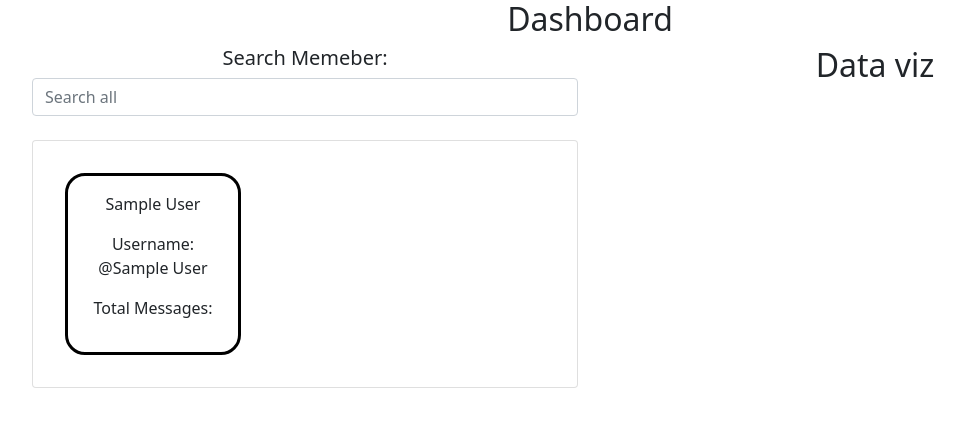
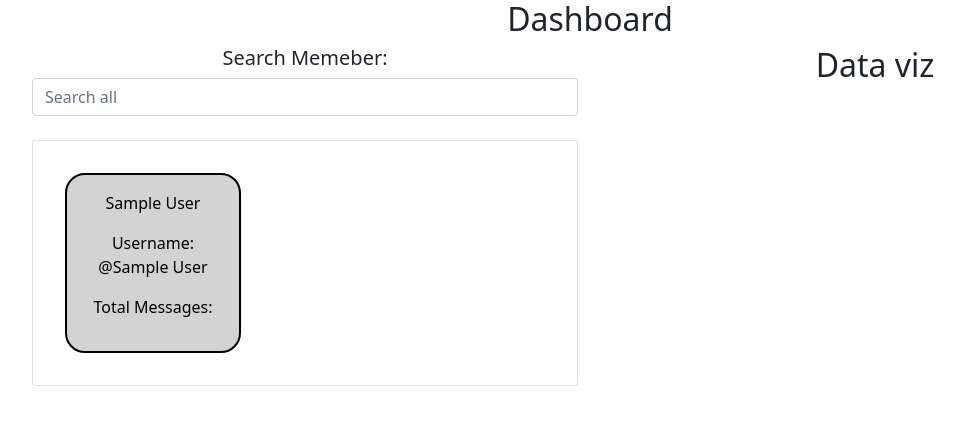
Before and after one commit to aramattamara/Conversation-Insights, a Flask app: page /users in a window 1280 px wide. Shown: the top 427 px of the page, without its empty margins (50-1014 px from the left). Run offline with Flask 2, Linux system fonts and the light colour scheme; tables that the repository leaves empty hold one stand-in row (values such as "Sample post"); some libraries are stand-ins or nearby versions.

Commit message:
Change card to response on click

```diff
--- a/static/css/site.css
+++ b/static/css/site.css
@@ -1,14 +1,3 @@
-div.member {
-    text-align: center;
-    border-radius: 20px;
-    border: 3px solid black;
-    width: 11em;
-    height: auto;
-    margin: 2em;
-    padding: 1em;
-    display: inline-block;
-}
-
 span.dashboard.glyphicon-search {
     font-size: 2em;
     color: #D5D5D5;
--- a/static/js/membercards.jsx
+++ b/static/js/membercards.jsx
@@ -1,6 +1,27 @@
 function MemberCard(props) {
+
+    const [isSelected, setIsSelected] = React.useState(false);
+
+    const handleClick = () => {
+        setIsSelected(!isSelected);
+    };
+
+    const cardStyle = {
+        backgroundColor: isSelected ? '#ADD8E6' : '#D3D3D3',
+        color: isSelected ? 'white' : 'black',
+        border: '2px solid black',
+        padding: '1em',
+        margin: '2em',
+        height: 'auto',
+        width: '11em',
+        borderRadius: '20px',
+        cursor: 'pointer',
+        display: 'inline-block',
+        textAlign: 'center',
+    };
+
     return (
-        <div className="member">
+        <div  style={cardStyle} onClick={handleClick} >
                 <p>{props.fname} {props.lname}</p>
                 <p>Username: @{props.member_name}</p>
                 <p>Total Messages: {props.total}</p>
```
